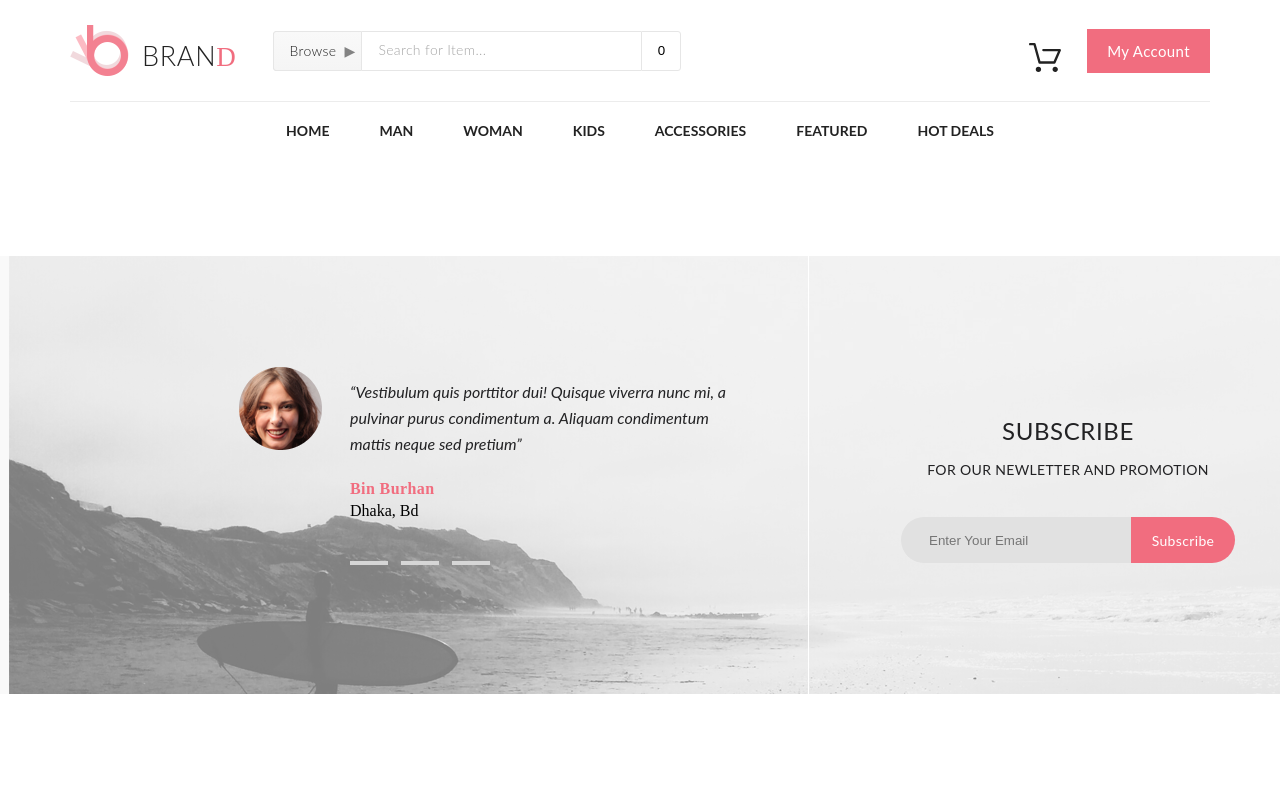
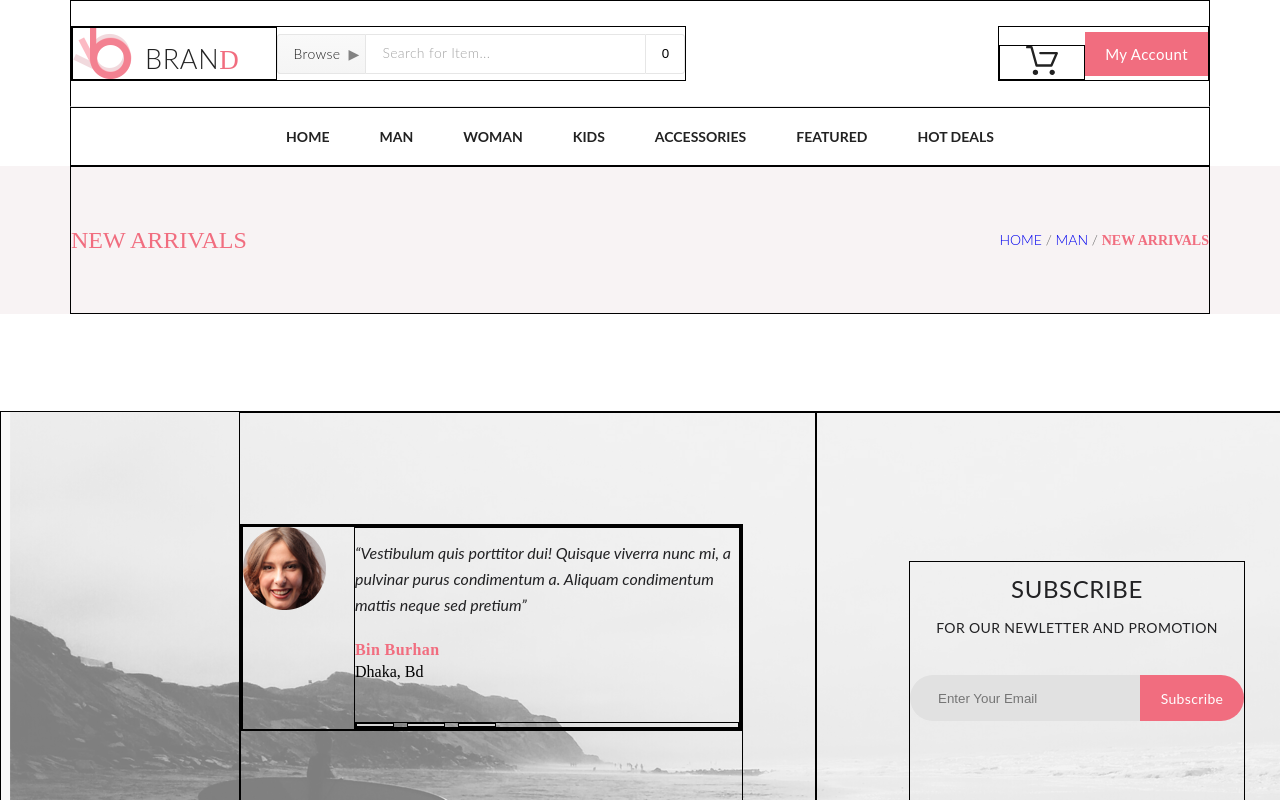
Before and after one commit to ipirog89/GeekBrains-HTML_2, a plain HTML site: page single_page.html in a window 1280 px wide. Shown: the top 800 px of the page. Drawn offline with Linux system fonts and the light colour scheme.

Commit message:
add breadcrumb_block

```diff
--- a/single_page.html
+++ b/single_page.html
@@ -487,6 +487,17 @@
         </ul>
     </div>
 </nav>
+<section class="breadcrumb">
+    <div class="container breadcrumb_flex">
+        <a href="#" class="
+breadcrumb_header">New Arrivals </a>
+        <p class="breadcrumb_content">
+            <a href="#" class="breadcrumb_link">Home</a> /
+            <a href="#" class="breadcrumb_link">Man</a> /
+            <a href="#" class="breadcrumb_link">New Arrivals</a>
+        </p>
+    </div>
+</section>
 <section class="subscribe">
     <div class="container_1618">
         <div class="container subscribe_flex">
--- a/style.css
+++ b/style.css
@@ -8,10 +8,9 @@ a {
     text-decoration: none;
 }
 
-/*div {*/
-/*    border: 1px solid black;*/
-/*}*/
-
+div {
+    border: 1px solid black;
+}
 input {
     outline: none;
 }
@@ -1125,3 +1124,49 @@ details[open] > summary::after {
 .foot_list_item:hover .foot_link{
     color: #f16d7f;
 }
+
+.breadcrumb {
+    height: 148px;
+    background-color: #f8f3f4;
+}
+
+.breadcrumb_flex {
+    height: 100%;
+    display: flex;
+    justify-content: space-between;
+    align-items: center;
+}
+
+.breadcrumb_header {
+    color: #f16d7f;
+    font-family: "Lato - Black";
+    font-size: 24px;
+    font-weight: 400;
+    text-align: center;
+    text-transform: uppercase;
+    font-style: normal;
+    letter-spacing: normal;
+    line-height: normal;
+}
+
+.breadcrumb_content {
+    font-size: 14px;
+    text-transform: uppercase;
+    color: #636363;
+    font-family: "Lato Light";
+    font-weight: 300;
+    font-style: normal;
+    letter-spacing: normal;
+    line-height: normal;
+}
+
+.breadcrumb_link:last-of-type {
+    color: #f16d7f;
+    font-size: 14px;
+    text-transform: uppercase;
+    font-family: "Lato - Bold";
+    font-weight: 700;
+    font-style: normal;
+    letter-spacing: normal;
+    line-height: normal;
+}
```
